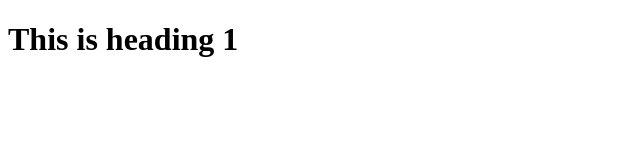
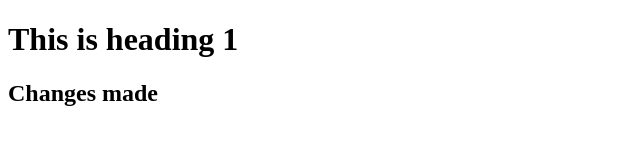
Before and after one commit to AkshayRane05/git_github, a plain HTML site: page index.html in a window 1280 px wide. Shown: the whole page, without its empty margins (0-640 px from the left). Drawn offline with Linux system fonts and the light colour scheme.

Commit message:
h2 heading added

```diff
--- a/index.html
+++ b/index.html
@@ -9,6 +9,9 @@
 
 <body>
     <h1>This is heading 1</h1>
+    <h2>
+        Changes made
+    </h2>
 </body>
 
 </html>
```
